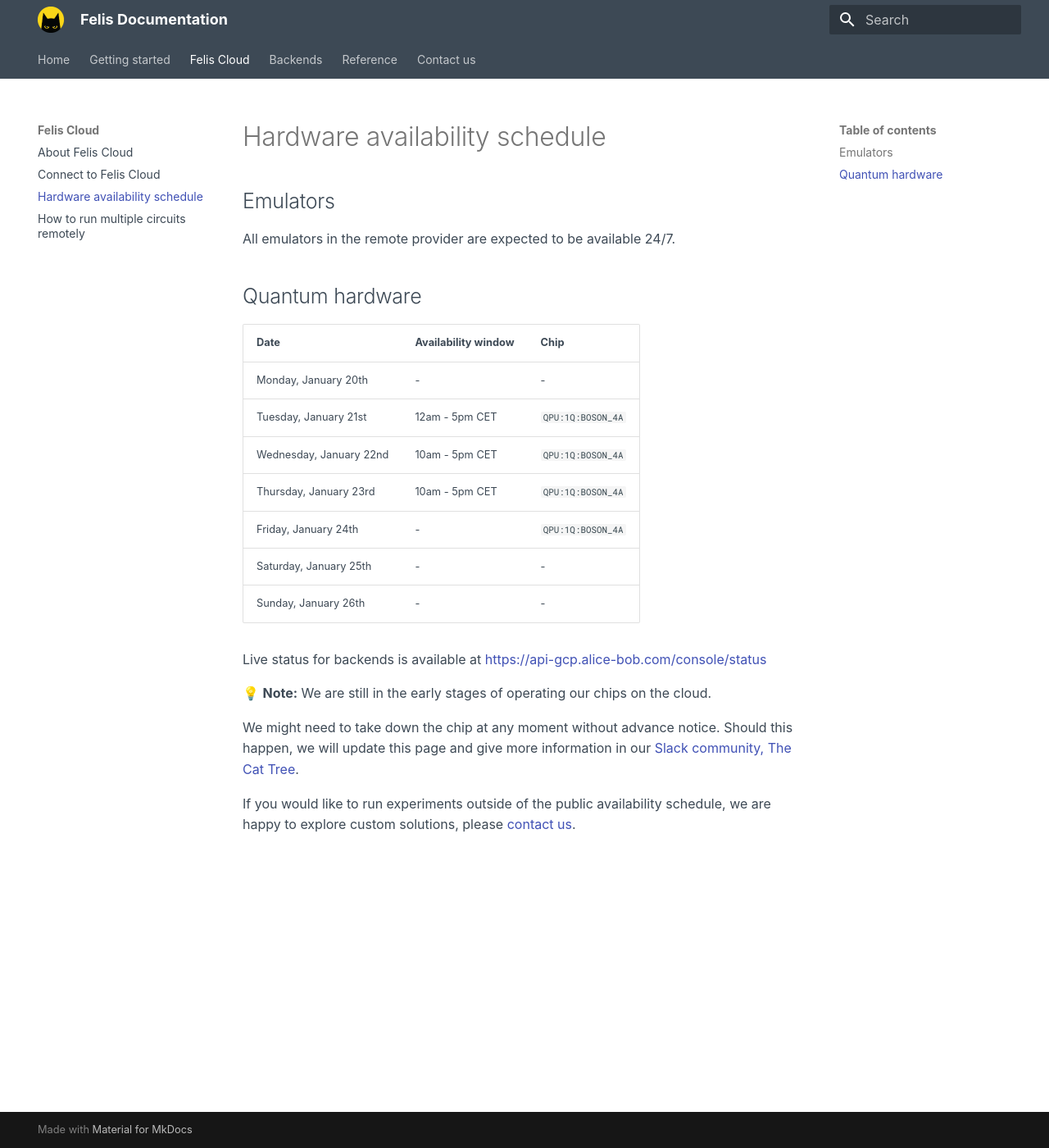
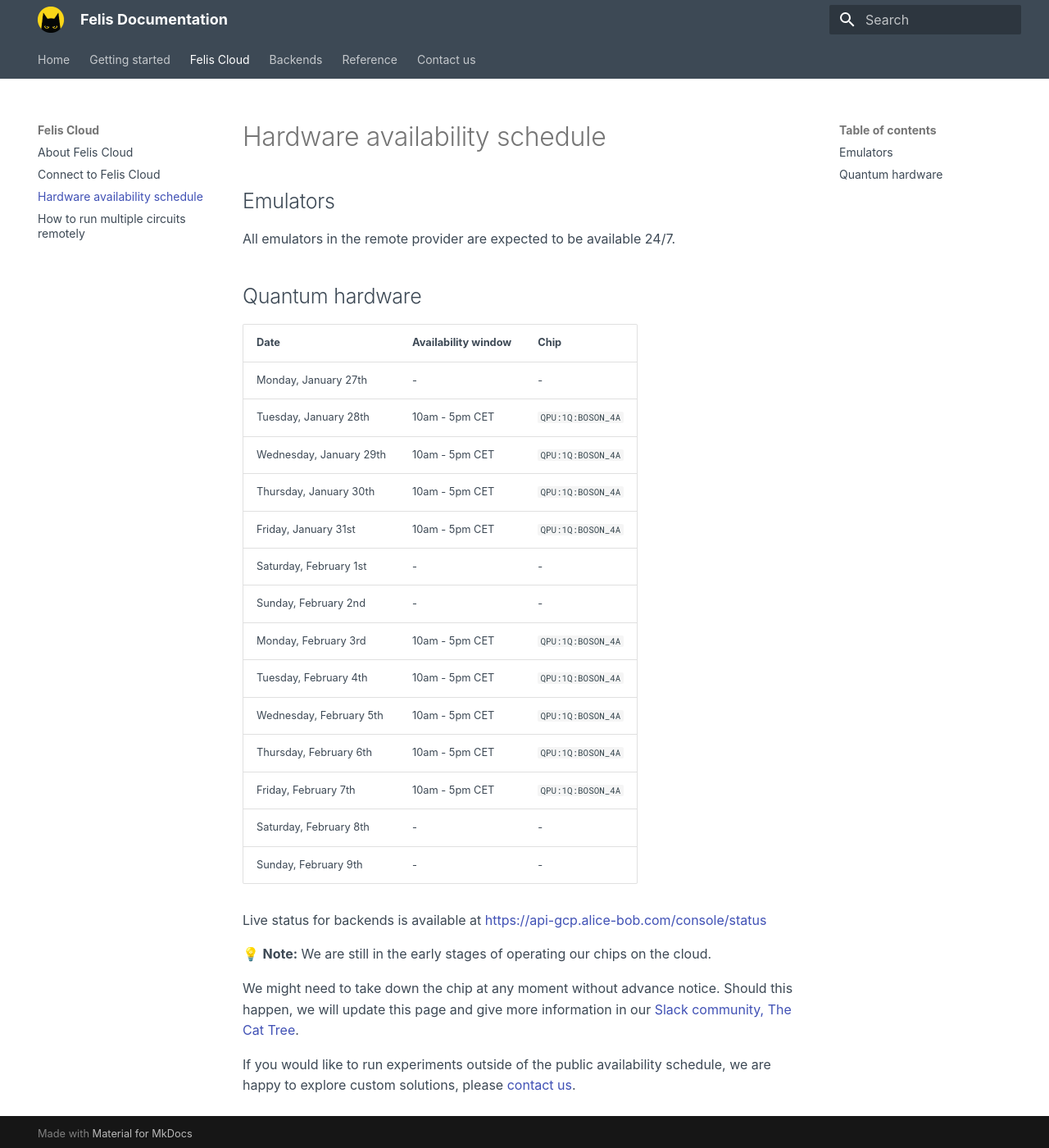
Before and after one commit to Alice-Bob-SW/felis, an MkDocs documentation site: the page built from docs/felis_cloud/hardware_availability_schedule.md, in a window 1280 px wide and 1400 px high. Shown: the whole window at 82% size. Built offline with MkDocs 1.6.1 and Material for MkDocs 9.7.7, drawn with Linux system fonts in a browser that asks for light colours.

Commit message:
docs: Update availability schedule

```diff
--- a/docs/felis_cloud/hardware_availability_schedule.md
+++ b/docs/felis_cloud/hardware_availability_schedule.md
@@ -8,13 +8,20 @@
 
 | Date | Availability window | Chip |
 | --- | --- | --- |
-| Monday, January 20th | - | - |
-| Tuesday, January 21st | 12am - 5pm CET | `QPU:1Q:BOSON_4A` |
-| Wednesday, January 22nd | 10am - 5pm CET | `QPU:1Q:BOSON_4A` |
-| Thursday, January 23rd | 10am - 5pm CET | `QPU:1Q:BOSON_4A` |
-| Friday, January 24th | - | `QPU:1Q:BOSON_4A` |
-| Saturday, January 25th | - | - |
-| Sunday, January 26th | - | - |
+| Monday, January 27th | - | - |
+| Tuesday, January 28th | 10am - 5pm CET | `QPU:1Q:BOSON_4A` |
+| Wednesday, January 29th | 10am - 5pm CET | `QPU:1Q:BOSON_4A` |
+| Thursday, January 30th | 10am - 5pm CET | `QPU:1Q:BOSON_4A` |
+| Friday, January 31st | 10am - 5pm CET | `QPU:1Q:BOSON_4A` |
+| Saturday, February 1st | - | - |
+| Sunday, February 2nd | - | - |
+| Monday, February 3rd | 10am - 5pm CET | `QPU:1Q:BOSON_4A` |
+| Tuesday, February 4th | 10am - 5pm CET | `QPU:1Q:BOSON_4A` |
+| Wednesday, February 5th | 10am - 5pm CET | `QPU:1Q:BOSON_4A` |
+| Thursday, February 6th | 10am - 5pm CET | `QPU:1Q:BOSON_4A` |
+| Friday, February 7th | 10am - 5pm CET | `QPU:1Q:BOSON_4A` |
+| Saturday, February 8th | - | - |
+| Sunday, February 9th | - | - |
 
 Live status for backends is available at [https://api-gcp.alice-bob.com/console/status](https://api-gcp.alice-bob.com/console/status)
 
```
